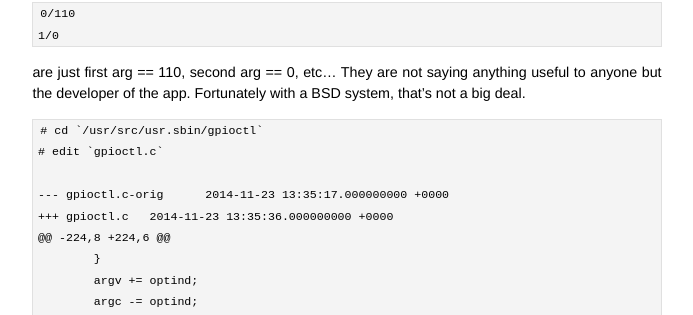
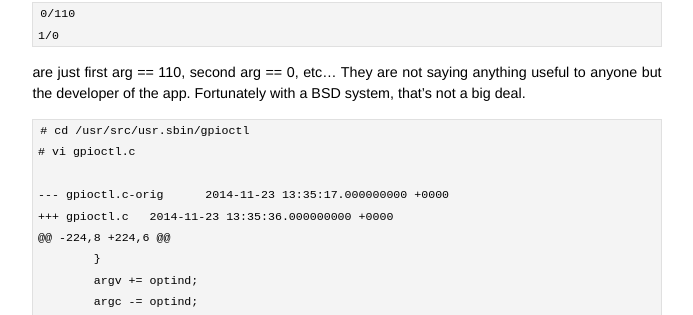
Before and after one commit to jumpnow/jumpnowtek-site, a Jekyll site: the page built from _posts/2014-11-23-FreeBSD-Duovero-GPIO.md, in a window 1280 px wide and 900 px high, scrolled down 2671 px. Shown: the part 163-478 px from the top of the window, without its empty margins (293-986 px from the left). Built offline with Jekyll 4.4.1, drawn with Linux system fonts in a browser that asks for light colours; some of the changed text lies outside the part shown.

Commit message:
More formatting of gpio post

```diff
--- a/_posts/2014-11-23-FreeBSD-Duovero-GPIO.md
+++ b/_posts/2014-11-23-FreeBSD-Duovero-GPIO.md
@@ -141,8 +141,8 @@ Those output lines
 
 are just first arg == 110, second arg == 0, etc... They are not saying anything useful to anyone but the developer of the app. Fortunately with a BSD system, that's not a big deal.
 
-    # cd `/usr/src/usr.sbin/gpioctl`
-    # edit `gpioctl.c`
+    # cd /usr/src/usr.sbin/gpioctl
+    # vi gpioctl.c
 
     --- gpioctl.c-orig      2014-11-23 13:35:17.000000000 +0000
     +++ gpioctl.c   2014-11-23 13:35:36.000000000 +0000
```
